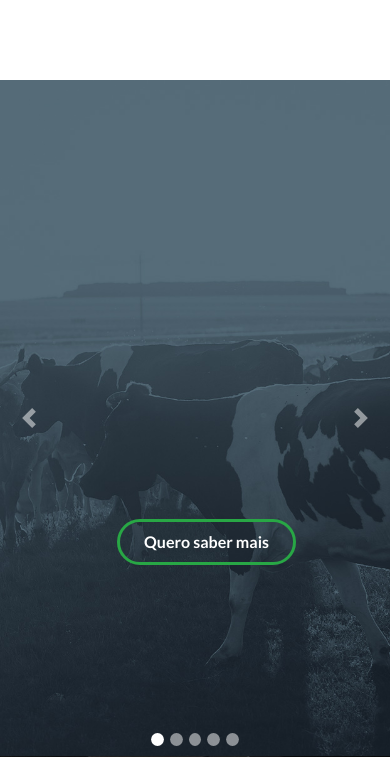
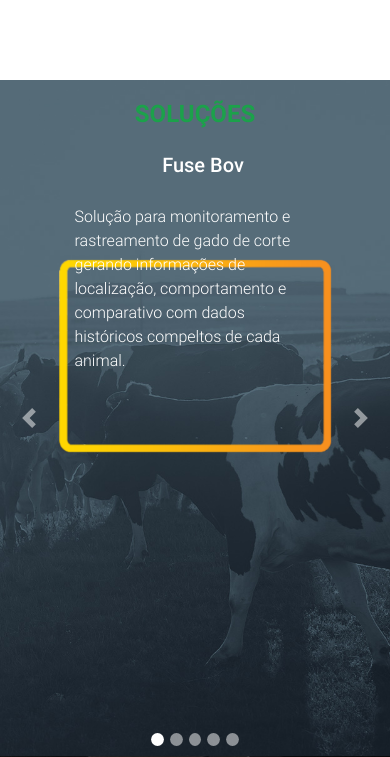
Before and after one commit to mocraveirodev/fuseIoT, a PHP site: page / in a window 390 px wide; the page is wider, and only the part inside the window is pictured. Shown: the part 4082-4839 px from the top of that part. Run offline with PHP 8.4, Linux system fonts and the light colour scheme; some libraries are stand-ins or nearby versions.

Commit message:
Ajustando crousel responsivo

```diff
--- a/views/css/style.css
+++ b/views/css/style.css
@@ -367,10 +367,39 @@
         margin: 0 auto;
     }
 
+    #solucoes .carousel-resp{
+        margin: 0 auto;
+        background: url('../img/border.png') no-repeat center center;
+        background-size: contain;
+        width: 70%;
+        height: 65%;
+    }
+
+    #solucoes .carousel-titulo{
+        font-family: roboto-bold, sans-serif;
+        text-align: center;
+        padding-top: 5%;
+        color: #1ca14b;
+    }
+
+    #solucoes .titulo-solucao{
+        padding-top: 1rem;
+        padding-left: 1rem;
+        color: #fff;
+        text-align: center;
+    }
+
+    #solucoes .texto-solucao{
+        padding: 1.3rem 1rem 0 1rem;
+        font-family: roboto-light, sans-serif;
+        /* text-align: justify; */
+        color: #fff;
+    }
+
     #solucoes .btn-outline-success{
         position: relative;
-        top: 65%;
-        left: 30%;
+        top: 75%;
+        left: 27%;
     }
 
     #solucoes .bov{
--- a/views/home.php
+++ b/views/home.php
@@ -101,18 +101,43 @@
                 </ol>
                 <div class="carousel-inner">
                     <div class="carousel-item bov active">
+                        <h4 class="carousel-titulo">SOLUÇÕES</h4>
+                        <div class="carousel-resp d-block d-sm-none">
+                            <h5 class="titulo-solucao">Fuse Bov</h5>
+                            <p class="texto-solucao">Solução para monitoramento e rastreamento de gado de corte gerando informações de localização, comportamento e comparativo com dados históricos compeltos de cada animal.</p>
+                        </div>
                         <a href="#contato" class="btn btn-padrao btn-outline-success">Quero saber mais</a>
                     </div>
                     <div class="carousel-item utilities">
+                        <h4 class="carousel-titulo">SOLUÇÕES</h4>
+                        <div class="carousel-resp d-block d-sm-none">
+                            <h5 class="titulo-solucao">Fuse Utilities</h5>
+                            <p class="texto-solucao">Monitore o consumo de água, gás e energia elétrica e evite desperdícios, identifique vazamentos, aumente a segurança no trabalho e reduza custos.</p>
+                        </div>
                         <a href="#contato" class="btn btn-padrao btn-outline-success">Quero saber mais</a>
                     </div>
                     <div class="carousel-item temp">
+                        <h4 class="carousel-titulo">SOLUÇÕES</h4>
+                        <div class="carousel-resp d-block d-sm-none">
+                            <h5 class="titulo-solucao">Fuse Temp</h5>
+                            <p class="texto-solucao">Solução completa para acompanhamento de temperatura, umidade, e contato binário (ligado/desligado, aberto/fechado), totalmente validável para hospitais e Inmetro.</p>
+                        </div>
                         <a href="#contato" class="btn btn-padrao btn-outline-success">Quero saber mais</a>
                     </div>
                     <div class="carousel-item track">
+                        <h4 class="carousel-titulo">SOLUÇÕES</h4>
+                        <div class="carousel-resp d-block d-sm-none">
+                            <h5 class="titulo-solucao">Fuse Track</h5>
+                            <p class="texto-solucao">Saiba tudo sobre sua frota, rastreie seus ativos, otimize rotas, ganhe agilidade, reduza custos e tenha mais segurança sobre seus bens e serviços.</p>
+                        </div>
                         <a href="#contato" class="btn btn-padrao btn-outline-success">Quero saber mais</a>
                     </div>
                     <div class="carousel-item parking">
+                        <h4 class="carousel-titulo">SOLUÇÕES</h4>
+                        <div class="carousel-resp d-block d-sm-none">
+                            <h5 class="titulo-solucao">Fuse Parking</h5>
+                            <p class="texto-solucao">Monitore vagas de estacionamento ou locais de parada proibida, receba alertas em tempo real em caso de infração e controle o tráfego de veículos em locais de estudo.</p>
+                        </div>
                         <a href="#contato" class="btn btn-padrao btn-outline-success">Quero saber mais</a>
                     </div>
                 </div>
```
Also changed, not shown: views/img/border.png (added).
